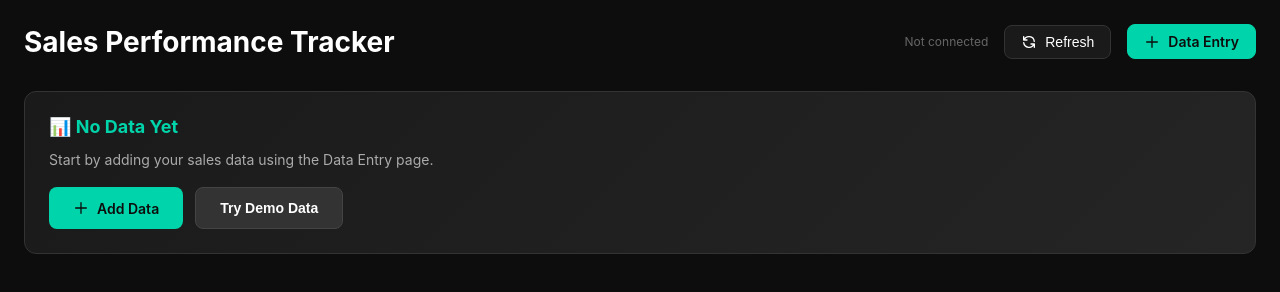
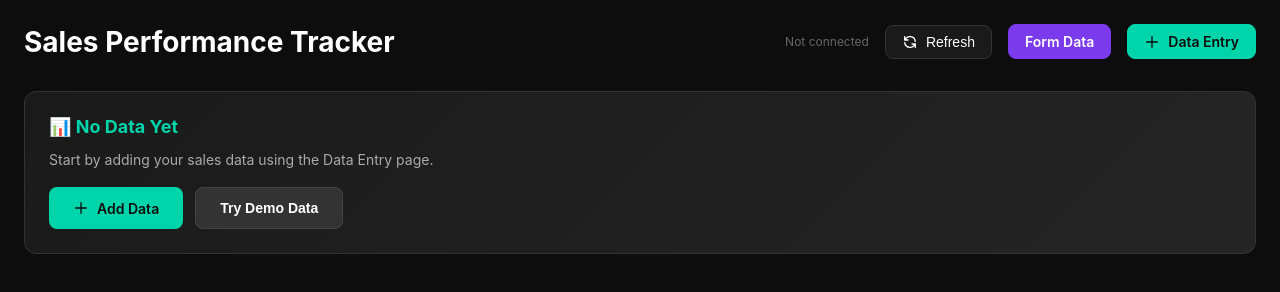
Before and after one commit to mladjabiznis1-source/sales-tracker, a plain HTML site: page index.html in a window 1280 px wide. Drawn offline with Linux system fonts and the light colour scheme; no server answers.

Commit message:
Add Form Data nav button to dashboard

```diff
--- a/index.html
+++ b/index.html
@@ -369,6 +369,9 @@
                     </svg>
                     Refresh
                 </button>
+                <a href="forms.html" class="refresh-btn" style="text-decoration: none; background: #7C3AED; border-color: #7C3AED; color: #fff; font-weight: 600;">
+                    Form Data
+                </a>
                 <a href="entry.html" class="refresh-btn" style="text-decoration: none; background: #00D4AA; border-color: #00D4AA; color: #0D0D0D; font-weight: 600;">
                     <svg xmlns="http://www.w3.org/2000/svg" fill="none" viewBox="0 0 24 24" stroke="currentColor">
                         <path stroke-linecap="round" stroke-linejoin="round" stroke-width="2" d="M12 4v16m8-8H4" />
```
